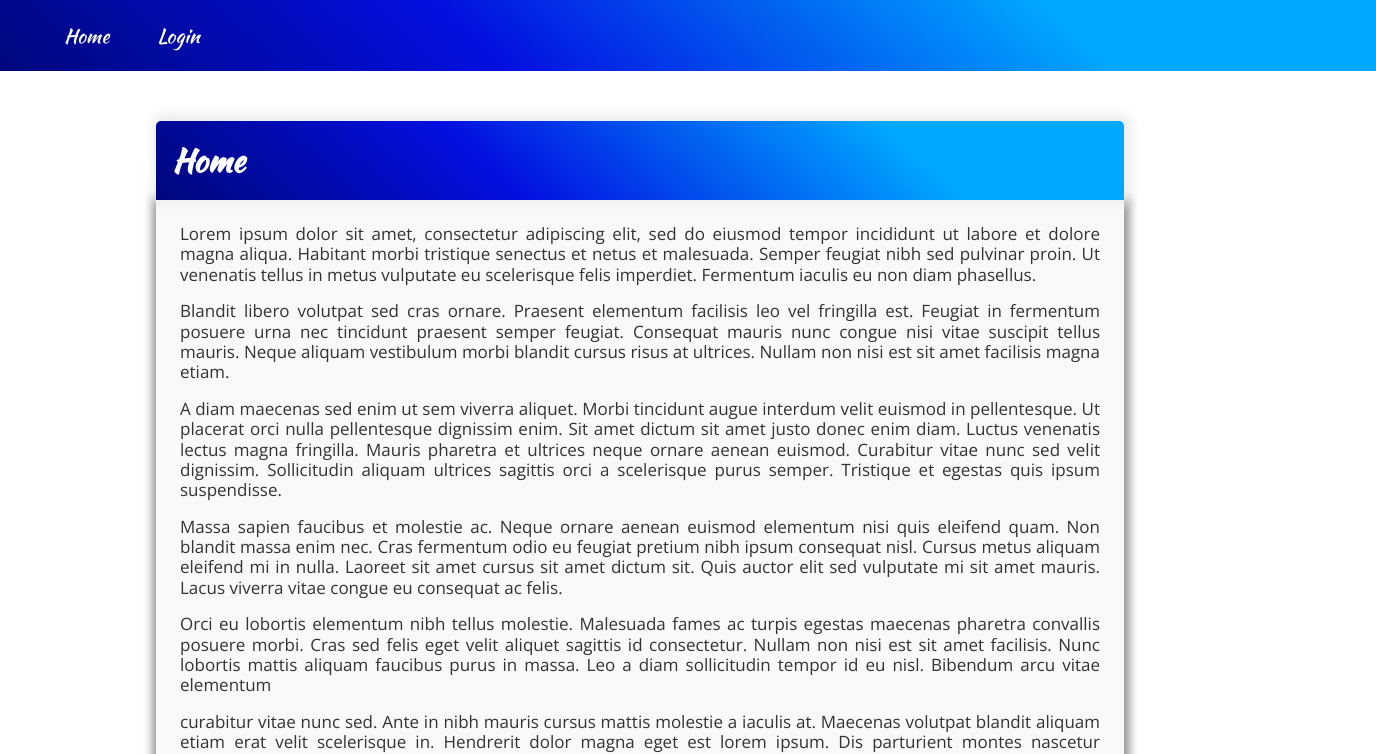
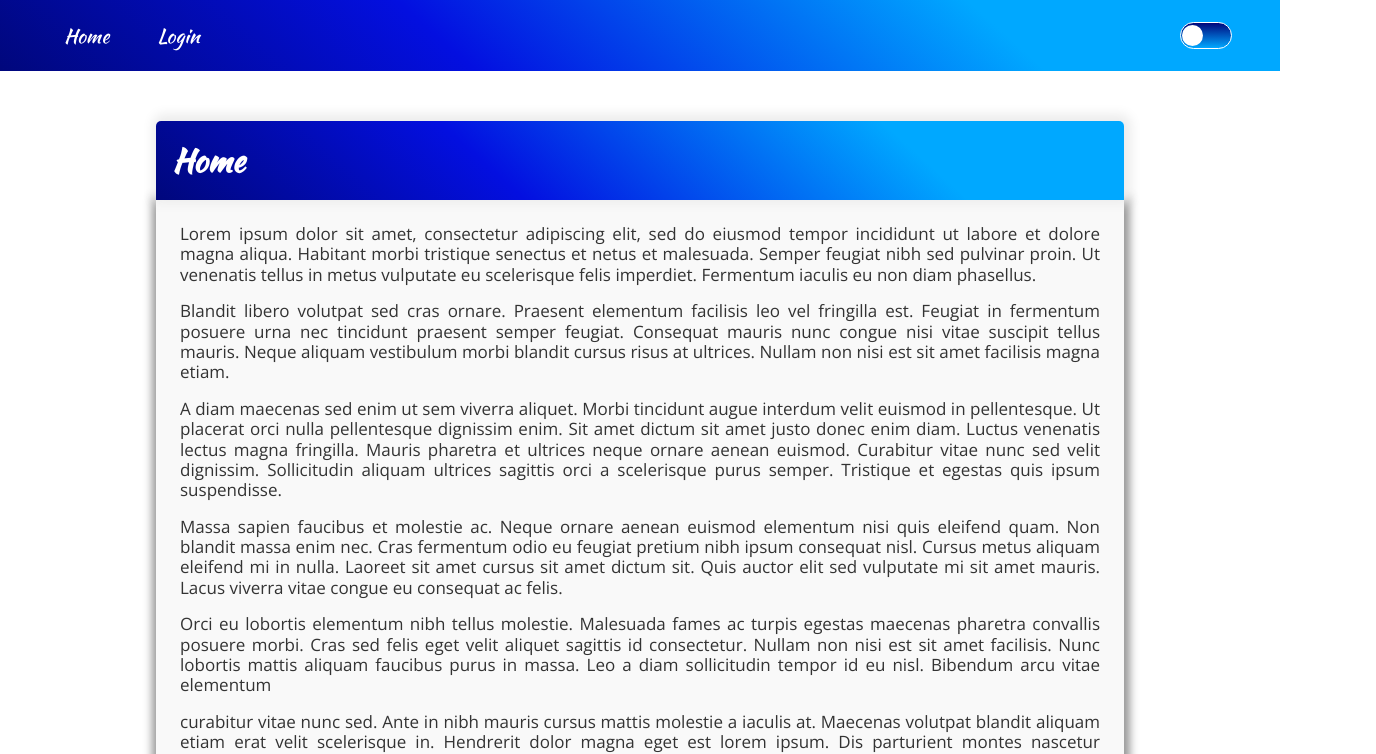
Before and after one commit to mhdrezaei/react-login-page, a React (Create React App) app: page / in a window 1280 px wide. Shown: the top 754 px of the page, 1376 px wide, since content can reach past the window. Built offline with nearby package versions, Linux system fonts and the light colour scheme.

Commit message:
create toggle component for switch between themes

```diff
--- a/src/components/Header.js
+++ b/src/components/Header.js
@@ -1,9 +1,9 @@
-import React from "react";
+import React, { useState } from "react";
 import styled from "styled-components";
 import { Link } from "react-router-dom";
+import Toggle from "./common/Toggle";
 
 const HeaderWrapper = styled.header`
-  width: 100%;
   color: white;
   background: linear-gradient(
     222deg,
@@ -72,6 +72,7 @@ function Header() {
       <Link to="/login" data-text="Login">
         <span>Login</span>
       </Link>
+      <Toggle />
     </HeaderWrapper>
   );
 }
--- /dev/null
+++ b/src/components/common/Toggle.js
@@ -0,0 +1,36 @@
+import React, { useState } from "react";
+import styled from "styled-components";
+const ToggleBtn = styled.div`
+  position: relative;
+  width: 50px;
+  height: 25px;
+  border: 1px solid #fff;
+  border-radius: 20px;
+  display: flex;
+  align-items: center;
+  background: linear-gradient(
+    to bottom,
+    ${(s) => s.theme.primaryColor},
+    ${(s) => s.theme.secondaryColor}
+  );
+  margin-left: auto;
+`;
+
+const Notch = styled.div`
+  width: 21px;
+  height: 21px;
+  background-color: #fff;
+  border-radius: 50%;
+  transition: all 0.1s;
+  transform: translate(${(s) => (s.isActive ? "26px" : "1px")});
+`;
+function Toggle() {
+  const [isActive, setIsActive] = useState(false);
+  return (
+    <ToggleBtn onClick={() => setIsActive(!isActive)}>
+      <Notch isActive={isActive} />
+    </ToggleBtn>
+  );
+}
+
+export default Toggle;
```
